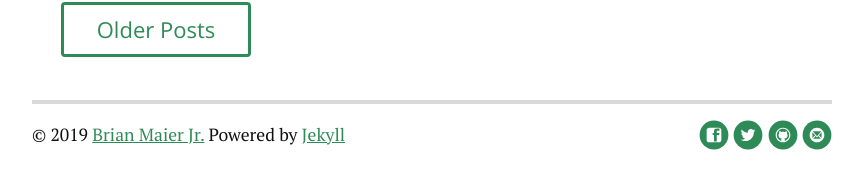
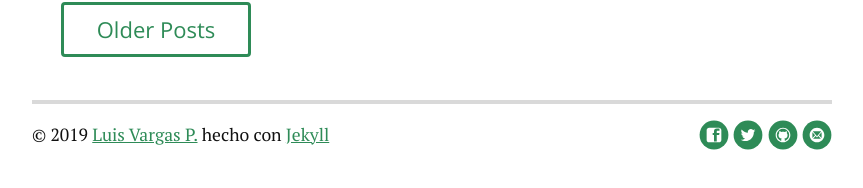
Before and after one commit to LuisVargasP/LuisVargasP.github.io, a Jekyll site: the page built from index.html, in a window 1280 px wide. Shown: the part 2076-2264 px from the top of the page, without its empty margins (208-1071 px from the left). Built offline with Jekyll 4.4.1, drawn with Linux system fonts in a browser that asks for light colours; nearby versions of some CDN libraries; the list of posts is cut into pages by our own code.

Commit message:
Update footer.html

```diff
--- a/_includes/footer.html
+++ b/_includes/footer.html
@@ -1,6 +1,6 @@
 <div class="footer">
    <div class="container">
-      <p class="copy">&copy; {{ site.time | date: '%Y' }} <a href="http://brianmaierjr.com">Brian Maier Jr.</a> Powered by <a href="http://jekyllrb.com">Jekyll</a></p>
+      <p class="copy">&copy; {{ site.time | date: '%Y' }} <a href="https://github.com/LuisVargasP">Luis Vargas P.</a> hecho con <a href="http://jekyllrb.com">Jekyll</a></p>
 
       <div class="footer-links">
          <ul class="noList">
```
